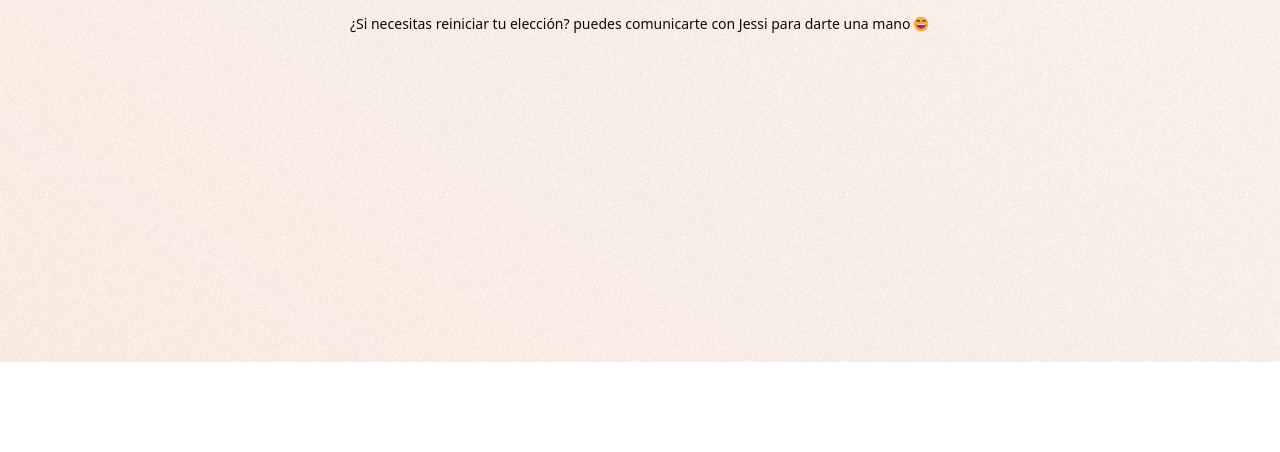
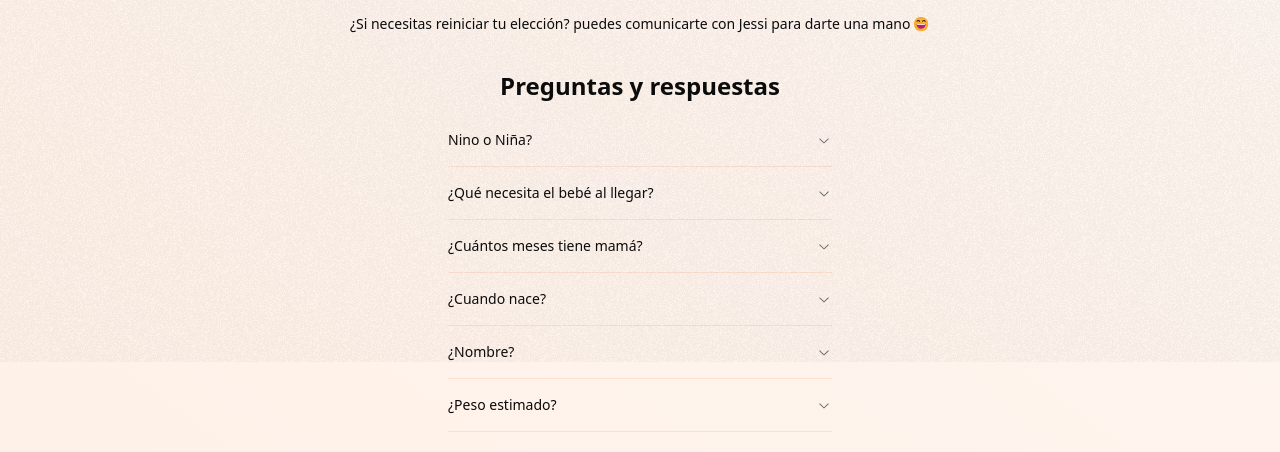
Before and after one commit to soyluisarrieta/baby-shower, a React (Vite) app in the folder client/: page / in a window 1280 px wide. Shown: the part 438-890 px from the top of the page. Before the commit the page ends 800 px from the top, so only its background shows below. Built offline with nearby package versions, Linux system fonts and the light colour scheme; no server answers.

Commit message:
Add questions and answers section

```diff
--- a/client/package.json
+++ b/client/package.json
@@ -10,6 +10,7 @@
     "preview": "vite preview"
   },
   "dependencies": {
+    "@radix-ui/react-accordion": "^1.2.0",
     "@radix-ui/react-alert-dialog": "1.1.1",
     "@radix-ui/react-avatar": "1.1.0",
     "@radix-ui/react-icons": "1.3.0",
--- a/client/src/components/GiftSelector.tsx
+++ b/client/src/components/GiftSelector.tsx
@@ -7,6 +7,16 @@ import { useGifts } from '@/hooks/useGifts';
 import { Gift } from "@/mocks/GiftList";
 import { useState } from "react";
 import { Badge } from "@/components/ui/badge";
+import { Accordion, AccordionContent, AccordionItem, AccordionTrigger } from "@/components/ui/accordion";
+
+const QUETIONS = [
+  {q: 'Nino o Niña?', a: 'Un increíble Varón 👶🏽'},
+  {q: '¿Qué necesita el bebé al llegar?', a: 'Mucho amor, cuidado y unos primeros pañales para comenzar la aventura 🌟'},
+  {q: '¿Cuántos meses tiene mamá?', a: 'Alrededor de 8 meses, ¡la espera está llegando a su fin! ⏳'},
+  {q: '¿Cuando nace?', a: 'Según los cálculos médicos el 14 de Octubre, pero posiblemente se adelante 😵‍💫'},
+  {q: '¿Nombre?', a: '¡Eso es una sorpresa que revelaremos pronto! 🎁'},
+  {q: '¿Peso estimado?', a: 'Alrededor de 3.5 kg, aunque puede variar un poco 📏'}
+]
 
 const GiftSelector = () => {
   const [showGiftLimitDialog, setShowGiftLimitDialog] = useState(false);
@@ -121,10 +131,24 @@ const GiftSelector = () => {
 
         { isUserConfirmed && (
           <div className={cn('text-center text-sm p-6 transition-all duration-700 opacity-0 translate-y-10', !loading && 'opacity-100 translate-y-0')}>
-            {userTimestamp && <><Badge className="mb-2">Fecha confirmada: {userTimestamp}</Badge><br/></>}
+            {userTimestamp && <><Badge className="mb-2">Confirmaste el regalo el {userTimestamp}</Badge><br/></>}
             ¿Si necesitas reiniciar tu elección? puedes comunicarte con Jessi para darte una mano <HappyEmoji size={16} />
           </div>
         )}
+
+        <div className={cn("w-full flex items-center flex-col transition-opacity opacity-0 duration-500 delay-200 pb-12", !loading && 'opacity-100')}>
+          <h2 className="text-2xl font-bold my-3">Preguntas y respuestas</h2>
+          <Accordion className="w-96" type="single" collapsible>
+              {QUETIONS.map(({q: question, a: answer}, i) => (
+                <AccordionItem key={i} value={`item-${i}`}>
+                  <AccordionTrigger>{question}</AccordionTrigger>
+                  <AccordionContent>
+                    {answer}
+                  </AccordionContent>
+                </AccordionItem>
+              ))}
+          </Accordion>
+        </div>
 
         {/* Max gifts Dialog */}
         <AlertDialog open={showGiftLimitDialog}>
--- /dev/null
+++ b/client/src/components/ui/accordion.tsx
@@ -0,0 +1,55 @@
+import * as React from "react"
+import * as AccordionPrimitive from "@radix-ui/react-accordion"
+import { ChevronDownIcon } from "@radix-ui/react-icons"
+
+import { cn } from "@/lib/utils"
+
+const Accordion = AccordionPrimitive.Root
+
+const AccordionItem = React.forwardRef<
+  React.ElementRef<typeof AccordionPrimitive.Item>,
+  React.ComponentPropsWithoutRef<typeof AccordionPrimitive.Item>
+>(({ className, ...props }, ref) => (
+  <AccordionPrimitive.Item
+    ref={ref}
+    className={cn("border-b", className)}
+    {...props}
+  />
+))
+AccordionItem.displayName = "AccordionItem"
+
+const AccordionTrigger = React.forwardRef<
+  React.ElementRef<typeof AccordionPrimitive.Trigger>,
+  React.ComponentPropsWithoutRef<typeof AccordionPrimitive.Trigger>
+>(({ className, children, ...props }, ref) => (
+  <AccordionPrimitive.Header className="flex">
+    <AccordionPrimitive.Trigger
+      ref={ref}
+      className={cn(
+        "flex flex-1 items-center justify-between py-4 text-sm font-medium transition-all hover:underline [&[data-state=open]>svg]:rotate-180",
+        className
+      )}
+      {...props}
+    >
+      {children}
+      <ChevronDownIcon className="h-4 w-4 shrink-0 text-muted-foreground transition-transform duration-200" />
+    </AccordionPrimitive.Trigger>
+  </AccordionPrimitive.Header>
+))
+AccordionTrigger.displayName = AccordionPrimitive.Trigger.displayName
+
+const AccordionContent = React.forwardRef<
+  React.ElementRef<typeof AccordionPrimitive.Content>,
+  React.ComponentPropsWithoutRef<typeof AccordionPrimitive.Content>
+>(({ className, children, ...props }, ref) => (
+  <AccordionPrimitive.Content
+    ref={ref}
+    className="overflow-hidden text-sm data-[state=closed]:animate-accordion-up data-[state=open]:animate-accordion-down"
+    {...props}
+  >
+    <div className={cn("pb-4 pt-0", className)}>{children}</div>
+  </AccordionPrimitive.Content>
+))
+AccordionContent.displayName = AccordionPrimitive.Content.displayName
+
+export { Accordion, AccordionItem, AccordionTrigger, AccordionContent }
--- a/client/tailwind.config.js
+++ b/client/tailwind.config.js
@@ -53,6 +53,28 @@ export default {
   				'4': 'hsl(var(--chart-4))',
   				'5': 'hsl(var(--chart-5))'
   			}
+  		},
+  		keyframes: {
+  			'accordion-down': {
+  				from: {
+  					height: '0'
+  				},
+  				to: {
+  					height: 'var(--radix-accordion-content-height)'
+  				}
+  			},
+  			'accordion-up': {
+  				from: {
+  					height: 'var(--radix-accordion-content-height)'
+  				},
+  				to: {
+  					height: '0'
+  				}
+  			}
+  		},
+  		animation: {
+  			'accordion-down': 'accordion-down 0.2s ease-out',
+  			'accordion-up': 'accordion-up 0.2s ease-out'
   		}
   	}
   },
```
